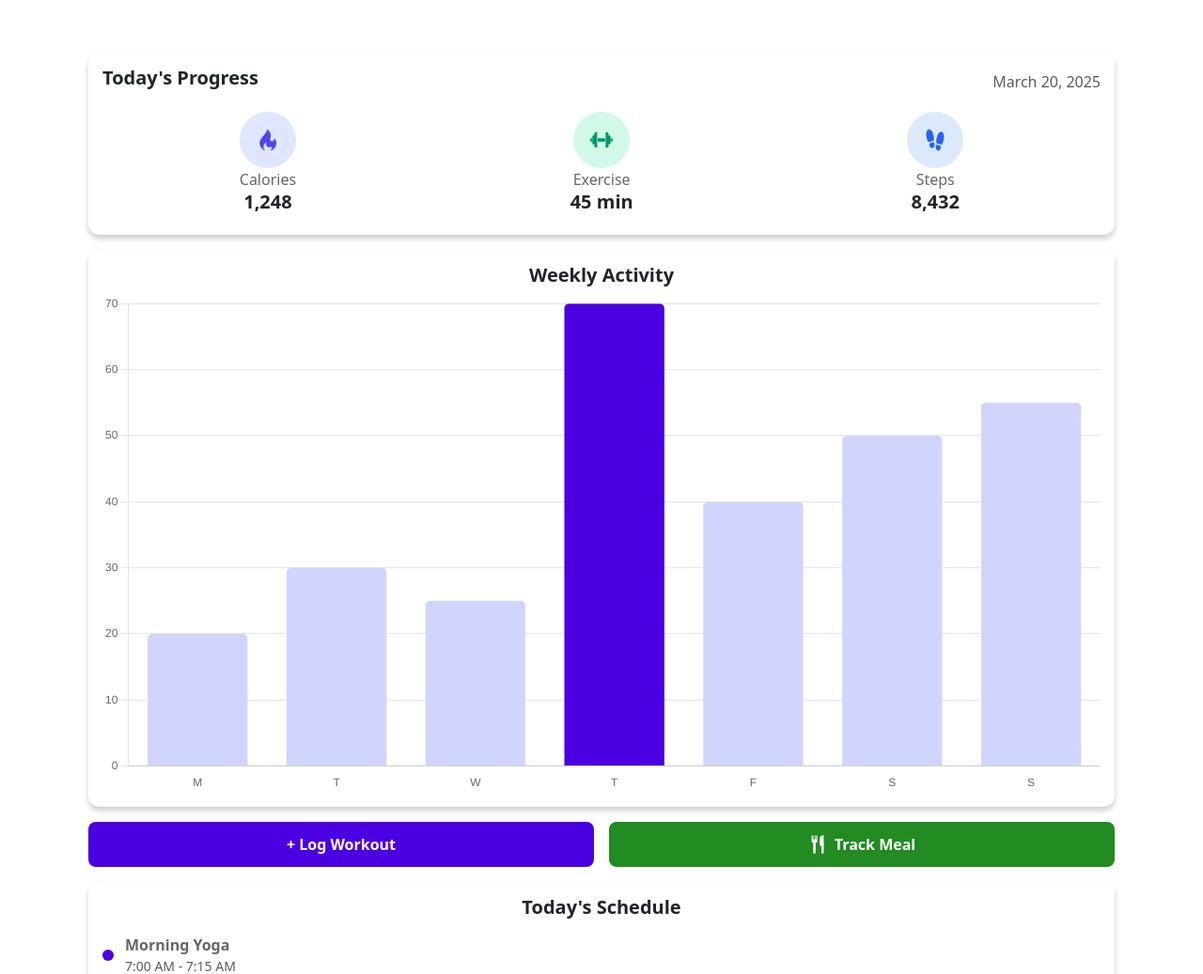
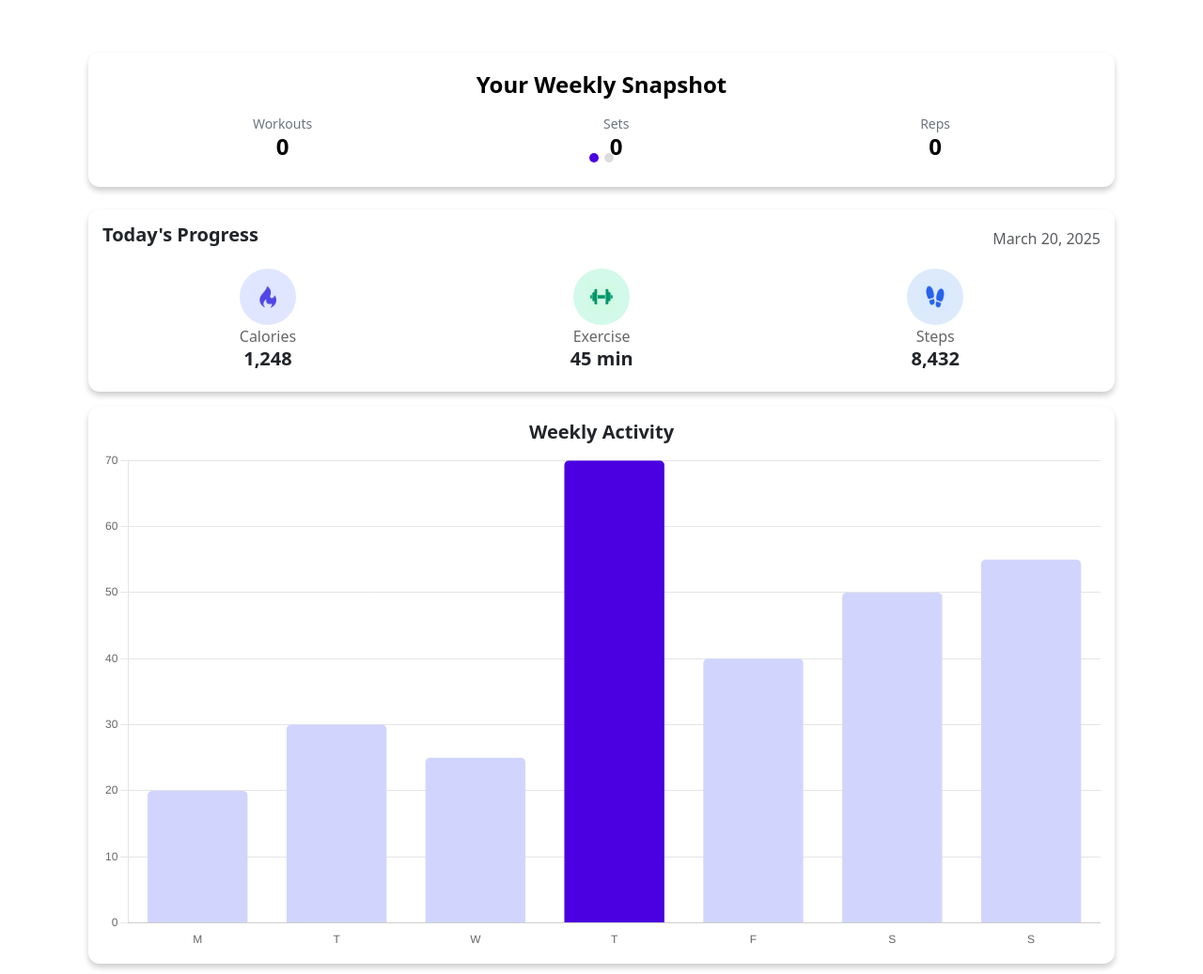
Before and after one commit to Jeoshyung/csci42-gym-app, a Django app: page / in a window 1280 px wide. Shown: the part 56-1093 px from the top of the page at 94% size. Run offline with Django 5.2, Linux system fonts and the light colour scheme; the visitor is signed in with stand-in values (Sample User, id 1); data that the repository does not hold is empty; some libraries are stand-ins or nearby versions.

Commit message:
implemented weekly/daily goals

```diff
--- a/core/admin.py
+++ b/core/admin.py
@@ -1,5 +1,5 @@
 from django.contrib import admin
-from .models import Exercise, ExerciseCategory, MuscleGroup, Muscle, Equipment, Profile, WorkoutSession, WorkoutLogging
+from .models import Exercise, ExerciseCategory, MuscleGroup, Muscle, Equipment, Profile, WorkoutSession, WorkoutLogging, FitnessGoal
 
 
 # Register your models here.
@@ -12,3 +12,4 @@ admin.site.register(Equipment)
 admin.site.register(Profile)
 admin.site.register(WorkoutSession)
 admin.site.register(WorkoutLogging)
+admin.site.register(FitnessGoal)
--- /dev/null
+++ b/core/static/css/index.css
@@ -0,0 +1,193 @@
+/* Carousel Container */
+#dashboardCarousel {
+    background: white;
+    border-radius: 12px;
+    box-shadow: 0 4px 6px rgba(0, 0, 0, 0.2);
+    overflow: hidden;
+}
+
+/* Carousel Indicators */
+.carousel-indicators [data-bs-target] {
+    background-color: #bababa;
+    width: 10px;
+    height: 10px;
+    border-radius: 50%;
+}
+
+.carousel-indicators .active {
+    background-color: #4a00e0;
+}
+
+/* Carousel Items */
+.carousel-item {
+    padding: 20px;
+    text-align: center;
+}
+
+.carousel-item h5 {
+    font-weight: bold;
+    color: #4a00e0;
+}
+
+.carousel-item p {
+    margin: 0;
+    font-size: 14px;
+    color: #6c757d;
+}
+
+.carousel-item h5.fw-bold {
+    font-size: 24px;
+    color: #000; /* Black for emphasis */
+}
+
+/* Carousel circular progress bar */
+.progress-canvas {
+    width: 100px !important;
+    height: 100px !important;
+}
+
+.goal-item {
+    display: flex;
+    flex-direction: column;
+    align-items: center;
+    justify-content: center;
+    text-align: center;
+    margin: 0 10px;
+}
+
+.text-center {
+    text-align: center;
+}
+
+/* Add Goal Button */
+.btn-primary {
+    background-color: #4a00e0;
+    border: none;
+    border-radius: 8px;
+    font-weight: bold;
+    padding: 10px 20px;
+}
+
+.btn-primary:hover {
+    background-color: #3700b3;
+}
+
+.dashboard-card {
+    background: white;
+    border-radius: 12px;
+    padding: 15px;
+    box-shadow: 0 4px 6px rgba(0, 0, 0, 0.2);
+}
+
+.progress-item {
+    display: flex;
+    flex-direction: column;
+    align-items: center;
+    text-align: center;
+}
+
+.icon-circle {
+    width: 60px;
+    height: 60px;
+    border-radius: 50%;
+    display: flex;
+    justify-content: center;
+    align-items: center;
+    position: relative;
+}
+
+.icon-blue {
+    background-color: #E0E6FF;
+}
+.icon-green {
+    background-color: #D2F9E9;
+}
+.icon-purple {
+    background-color: #DCEAFB;
+}
+
+.icon-overlay {
+    width: 30px;
+    height: 30px;
+    position: absolute;
+}
+
+.btn-trackfit {
+    width: 100%;
+    padding: 12px;
+    border-radius: 8px;
+    color: white;
+    font-weight: bold;
+    text-align: center;
+    display: flex;
+    align-items: center;
+    justify-content: center;
+    text-decoration: none;
+    gap: 8px;
+}
+
+.btn-workout {
+    background-color: #4a00e0;
+}
+
+.btn-meal {
+    background-color: #228B22;
+}
+
+.btn-icon {
+    width: 20px;
+    height: 20px;
+    filter: invert(100%);
+}
+
+.btn-trackfit:hover {
+    opacity: 0.9;
+}
+
+.schedule-item {
+    display: flex;
+    align-items: center;
+    gap: 12px;
+    padding: 8px 0;
+}
+
+.dot {
+    width: 12px;
+    height: 12px;
+    border-radius: 50%;
+    display: inline-block;
+    flex-shrink: 0;
+}
+
+.dot-blue {
+    background-color: #4a00e0;
+}
+
+.dot-green {
+    background-color: #228B22;
+}
+
+.schedule-text {
+    display: flex;
+    flex-direction: column;
+    justify-content: center;
+    text-align: left;
+    width: 100%;
+}
+
+.workout-name {
+    text-align: left;
+}
+
+.chart-container {
+    width: 100%;
+    height: auto;
+    min-height: 200px;
+    position: relative;
+}
+
+canvas {
+    width: 100% !important;
+    height: auto !important;
+    display: block;
+}
--- a/core/templates/index.html
+++ b/core/templates/index.html
@@ -7,131 +7,56 @@
 <head>
     <link href="https://cdn.jsdelivr.net/npm/bootstrap@5.3.0/dist/css/bootstrap.min.css" rel="stylesheet">
     <script src="https://kit.fontawesome.com/a076d05399.js" crossorigin="anonymous"></script>
-    <style>
-        .dashboard-card {
-            background: white;
-            border-radius: 12px;
-            padding: 15px;
-            box-shadow: 0 4px 6px rgba(0, 0, 0, 0.2);
-        }
-
-        .progress-item {
-            display: flex;
-            flex-direction: column;
-            align-items: center;
-            text-align: center;
-        }
-
-        .icon-circle {
-            width: 60px;
-            height: 60px;
-            border-radius: 50%;
-            display: flex;
-            justify-content: center;
-            align-items: center;
-            position: relative;
-        }
-
-        .icon-blue {
-            background-color: #E0E6FF;
-        }
-        .icon-green {
-            background-color: #D2F9E9;
-        }
-        .icon-purple {
-            background-color: #DCEAFB;
-        }
-
-        .icon-overlay {
-            width: 30px;
-            height: 30px;
-            position: absolute;
-        }
-
-        .btn-trackfit {
-            width: 100%;
-            padding: 12px;
-            border-radius: 8px;
-            color: white;
-            font-weight: bold;
-            text-align: center;
-            display: flex;
-            align-items: center;
-            justify-content: center;
-            text-decoration: none;
-            gap: 8px;
-        }
-
-        .btn-workout {
-            background-color: #4a00e0;
-        }
-
-        .btn-meal {
-            background-color: #228B22;
-        }
-
-        .btn-icon {
-            width: 20px;
-            height: 20px;
-            filter: invert(100%);
-        }
-
-        .btn-trackfit:hover {
-            opacity: 0.9;
-        }
-
-        .schedule-item {
-            display: flex;
-            align-items: center;
-            gap: 12px;
-            padding: 8px 0;
-        }
-
-        .dot {
-            width: 12px;
-            height: 12px;
-            border-radius: 50%;
-            display: inline-block;
-            flex-shrink: 0;
-        }
-
-        .dot-blue {
-            background-color: #4a00e0;
-        }
-
-        .dot-green {
-            background-color: #228B22;
-        }
-
-        .schedule-text {
-            display: flex;
-            flex-direction: column;
-            justify-content: center;
-            text-align: left;
-            width: 100%;
-        }
-
-        .workout-name {
-            text-align: left;
-        }
-
-        .chart-container {
-            width: 100%;
-            height: auto;
-            min-height: 200px;
-            position: relative;
-        }
-
-        canvas {
-            width: 100% !important;
-            height: auto !important;
-            display: block;
-        }
-    </style>
+    <link rel="stylesheet" href="{% static 'css/index.css' %}">
 </head>
 
 <body>
     <div class="container mt-4">
+        <div id="dashboardCarousel" class="carousel slide mb-4">
+            <!-- Indicators -->
+            <div class="carousel-indicators">
+                <button type="button" data-bs-target="#dashboardCarousel" data-bs-slide-to="0" class="active" aria-current="true"></button>
+                <button type="button" data-bs-target="#dashboardCarousel" data-bs-slide-to="1"></button>
+            </div>
+
+            <!-- Carousel Items -->
+            <div class="carousel-inner">
+                <!-- First Slide: Weekly Progress -->
+                <div class="carousel-item active">
+                    <h5 class="fw-bold">Your Weekly Snapshot</h5>
+                    <div class="d-flex justify-content-around mt-3">
+                        <div>
+                            <p class="mb-0">Workouts</p>
+                            <h5 class="fw-bold">{{ total_workouts }}</h5>
+                        </div>
+                        <div>
+                            <p class="mb-0">Sets</p>
+                            <h5 class="fw-bold">{{ total_sets }}</h5>
+                        </div>
+                        <div>
+                            <p class="mb-0">Reps</p>
+                            <h5 class="fw-bold">{{ total_reps }}</h5>
+                        </div>
+                    </div>
+                </div>
+
+                <!-- Second Slide: Fitness Goals -->
+                <div class="carousel-item">
+                    <h5 class="fw-bold">Your Goals</h5>
+                    <div class="d-flex justify-content-around mt-3">
+                        {% for goal in goals %}
+                        <div class="goal-item text-center">
+                            <canvas id="goalProgress{{ forloop.counter }}" class="progress-canvas"></canvas>
+                            <p class="mb-0">{{ goal.name }} ({{goal.period}})</p>
+                            <h5 class="fw-bold">{{ goal.current_value }}/{{ goal.target_value }} {{goal.unit}}</h5>
+                        </div>
+                        {% endfor %}
+                    </div>
+                    <a href="{% url 'add_goal' %}" class="btn btn-primary mt-3">Add a Goal</a>
+                </div>
+            </div>
+        </div>
+
         <div class="dashboard-card mt-3">
 
             <div class="d-flex justify-content-between align-items-center">
@@ -200,6 +125,32 @@
 
     <script src="https://cdn.jsdelivr.net/npm/chart.js"></script>
     <script>
+        document.addEventListener('DOMContentLoaded', function () {
+            const goals = JSON.parse('{{ serialized_goals|safe }}'); // Pass the goals data from the backend
+            goals.forEach((goal, index) => {
+                const ctx = document.getElementById(`goalProgress${index + 1}`).getContext('2d');
+                new Chart(ctx, {
+                    type: 'doughnut',
+                    data: {
+                        datasets: [{
+                            data: [goal.current_value, goal.target_value - goal.current_value],
+                            backgroundColor: ['#4caf50', '#e0e0e0'], // Green for progress, gray for remaining
+                            borderWidth: 0
+                        }]
+                    },
+                    options: {
+                        responsive: false,
+                        cutout: '70%', // Makes it look like a circular progress bar
+                        plugins: {
+                            tooltip: { enabled: false }, // Disable tooltips
+                            legend: { display: false } // Hide legend
+                        }
+                    }
+                });
+            });
+        });
+
+        // Goal Progress Chart
         const ctx = document.getElementById('weeklyChart').getContext('2d');
         new Chart(ctx, {
             type: 'bar',
--- a/core/urls.py
+++ b/core/urls.py
@@ -1,6 +1,6 @@
 from django.urls import path
 from django.contrib.auth import views as auth_views
-from .views import login_view, register_view, index_view, profile_view, workouts_view, workout_logger_view
+from .views import login_view, register_view, index_view, profile_view, workouts_view, workout_logger_view, add_goal_view
 from django.contrib.auth.views import LogoutView
 
 urlpatterns = [
@@ -12,5 +12,6 @@ urlpatterns = [
     path('workoutlogging/', workout_logger_view, name='workout_logger'),
     path('password-reset/', auth_views.PasswordResetView.as_view(), name='password_reset'),
     path('workouts/', workouts_view, name='workouts'),
+    path('add-goal/', add_goal_view, name='add_goal'),
 ]
 from django.contrib.auth import views as auth_views
--- a/core/views.py
+++ b/core/views.py
@@ -3,9 +3,14 @@ from django.contrib.auth import authenticate, login, logout
 from django.contrib.auth.decorators import login_required
 from django.contrib import messages
 from django.core.paginator import Paginator
-from .forms import LoginForm, RegisterForm
+from .forms import LoginForm, RegisterForm, FitnessGoalForm
 from datetime import datetime
-from .models import WorkoutSession, WorkoutLogging, Exercise
+from .models import WorkoutSession, WorkoutLogging, Exercise, FitnessGoal
+from django.utils.timezone import now, timedelta
+from django.db.models import Sum
+from django.core.serializers.json import DjangoJSONEncoder
+from django.utils.safestring import mark_safe
+import json
 
 
 def login_view(request):
@@ -40,8 +45,42 @@ def register_view(request):
 
 @login_required
 def index_view(request):
+    user = request.user
+
+    start_of_week = now().date() - timedelta(days=now().weekday())  # Start of the current week
+    weekly_sessions = WorkoutSession.objects.filter(user=user, date__date__gte=start_of_week)
+
+    total_workouts = weekly_sessions.count()
+    total_sets = sum(session.entries.aggregate(total_sets=Sum('sets'))['total_sets'] or 0 for session in weekly_sessions)
+    total_reps = sum(session.entries.aggregate(total_reps=Sum('reps'))['total_reps'] or 0 for session in weekly_sessions)
+
+    goals = FitnessGoal.objects.filter(user=user)
+
+    # Add progress percentage for each goal
+    for goal in goals:
+        if goal.period == 'weekly':
+            # SAMPLE LOGIC: For weekly goals, progress is the total number of workouts logged in the current week
+            progress_value = total_workouts if goal.name.lower() == 'workout' else 0
+            # Add more logic here for specific goals
+        else:
+            progress_value = 0  # Add logic for daily goals if needed
+        goal.current_value = progress_value
+        goal.progress_percentage = min(100, (progress_value / goal.target_value) * 100)
+        goal.target_value = int(goal.target_value) # for frontend display
+
+    # Serialize goals for JavaScript; for progress bars
+    serialized_goals = json.dumps(
+        [{'name': goal.name, 'current_value': goal.current_value, 'target_value': goal.target_value} for goal in goals],
+        cls=DjangoJSONEncoder
+    )
+
     context = {
-        'today_date': datetime.today().strftime('%B %d, %Y')
+        'today_date': datetime.today().strftime('%B %d, %Y'),
+        'total_workouts': total_workouts,
+        'total_sets': total_sets,
+        'total_reps': total_reps,
+        'goals': goals,
+        'serialized_goals': mark_safe(serialized_goals),
     }
     return render(request, 'index.html', context)
 
@@ -92,3 +131,18 @@ def workouts_view(request):
     page_number = request.GET.get('page')
     exercises = paginator.get_page(page_number)
     return render(request, 'workouts.html', {'exercises': exercises, 'query': query})
+
+@login_required
+def add_goal_view(request):
+    if request.method == 'POST':
+        form = FitnessGoalForm(request.POST)
+        if form.is_valid():
+            goal = form.save(commit=False)
+            goal.user = request.user  # Associate the goal with the logged-in user
+            goal.save()
+            messages.success(request, "Goal added successfully!")
+            return redirect('index')  # Redirect to the index page after adding the goal
+    else:
+        form = FitnessGoalForm()
+
+    return render(request, 'add_goal.html', {'form': form})
```
Also changed, not shown: core/forms.py (+12 -1 lines), core/models.py (+11 -0 lines), core/templates/add_goal.html (added, +14 -0 lines).
